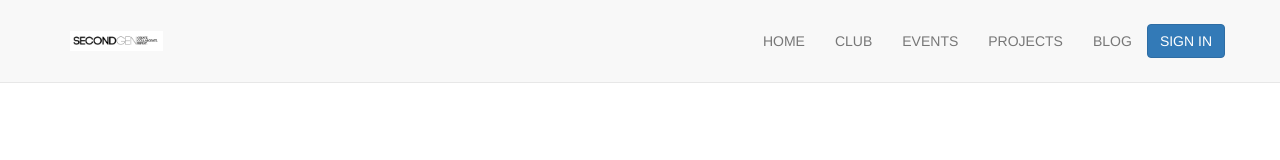
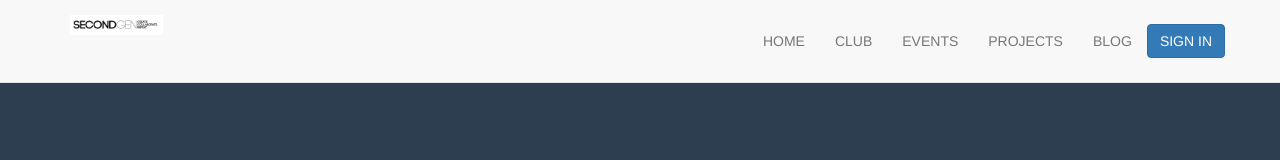
Before and after one commit to bobbyslife/SecondGenOrg.github.io, a website: page index.html in a window 1280 px wide. Drawn offline with nearby package versions, Linux system fonts and the light colour scheme.

Commit message:
Updated navbar formatting

```diff
--- a/index.html
+++ b/index.html
@@ -33,7 +33,7 @@
 <body>
   <div class="navbar navbar-default navbar-fixed-top">
   	<div class="container">
-  		<a href="#" class="navbar-brand"><img style="max-height: 100%" alt="Brand" src="img/nav_logo.png" /></a>
+  		<a href="#" class="navbar-brand"><img id="nav-logo" alt="SecondGen" src="img/nav_logo.png" /></a>
   		<button class="navbar-toggle" data-toggle="collapse" data-target=".navHeaderCollapse">
   			<span class="icon-bar"></span>
   			<span class="icon-bar"></span>
@@ -41,12 +41,12 @@
   		</button>
   		<div class="collapse navbar-collapse navHeaderCollapse">
 	  		<ul class="nav navbar-nav navbar-right">
-	  			 <li><a href="#about">HOME</a></li>
-	  			 <li><a href="#">CLUB</a></li>
-	  			 <li><a href="#">EVENTS</a></li>
-	  			 <li><a href="#">PROJECTS</a></li>
-	  			 <li><a href="#">BLOG</a></li>
-	  			 <li>
+	  			 <li class="nav-item"><a href="#about">HOME</a></li>
+	  			 <li class="nav-item"><a href="#">CLUB</a></li>
+	  			 <li class="nav-item"><a href="#">EVENTS</a></li>
+	  			 <li class="nav-item"><a href="#">PROJECTS</a></li>
+	  			 <li class="nav-item"><a href="#">BLOG</a></li>
+	  			 <li class="nav-item">
 	  			     <p class="navbar-btn">
 	  			         <a href="#" class="btn btn-primary btn-xl page-scroll">SIGN IN</a>
 	  			      </p>
@@ -55,6 +55,9 @@
   		</div>
   	</div>
   </div>
+  <section id="section-header">
+
+  </section>
   <script src="https://code.jquery.com/jquery-2.2.4.min.js"   integrity="sha256-BbhdlvQf/xTY9gja0Dq3HiwQF8LaCRTXxZKRutelT44="   crossorigin="anonymous"></script>
   <script src="https://maxcdn.bootstrapcdn.com/bootstrap/3.3.6/js/bootstrap.min.js"></script>
   <script src="js/init.js"></script>
--- a/sass/styles.scss
+++ b/sass/styles.scss
@@ -1,7 +1,22 @@
+$primary-color: #2C3E50;
+
 * {
   font-family: 'Helvetica Neue','Arial', sans-serif;
 }
 
-.navbar {
-  padding: 2vh;
+.nav-item {
+  margin-top: 2vh;
+  margin-bottom: 2vh;
 }
+
+#nav-logo, .navbar-brand {
+  max-height: 100%;
+}
+
+#section-header {
+  background-color: $primary-color;
+}
+
+section {
+  min-height: 100vh;
+}
```
Also changed, not shown: css/styles.css.
